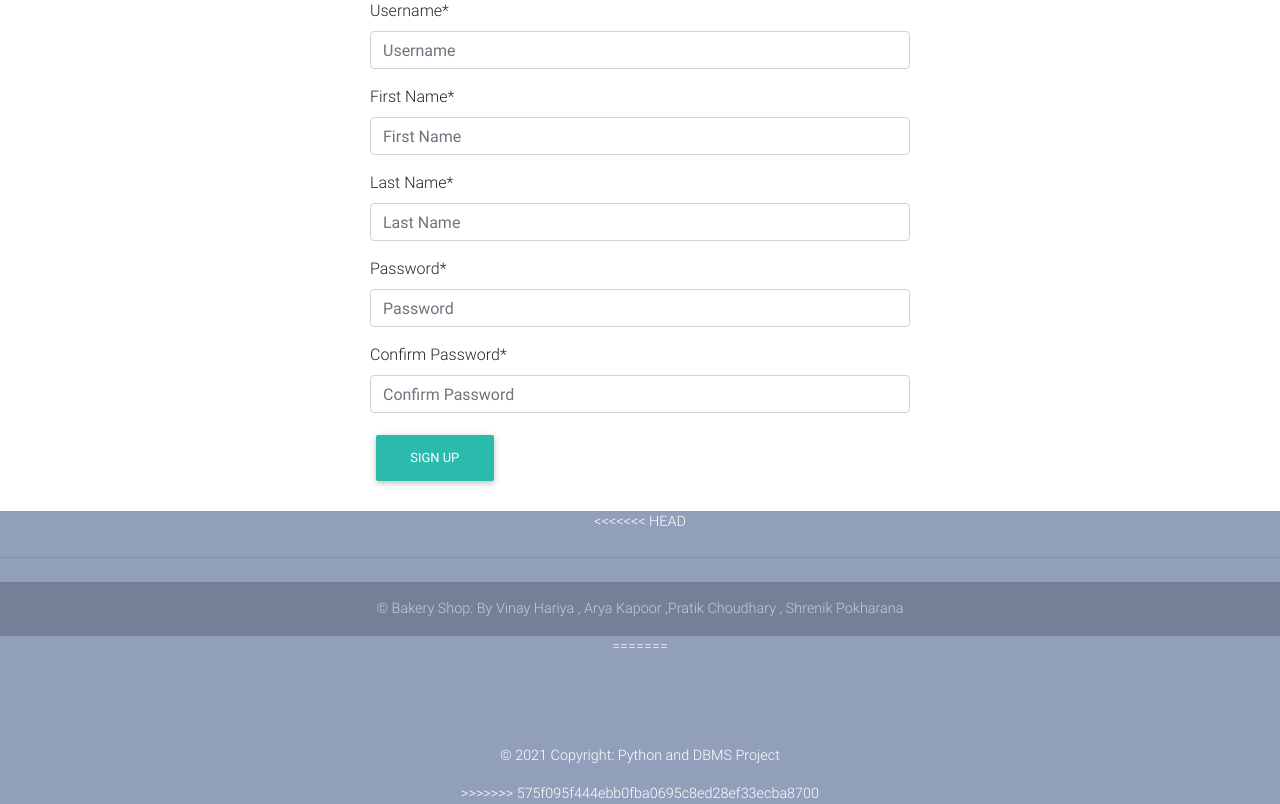
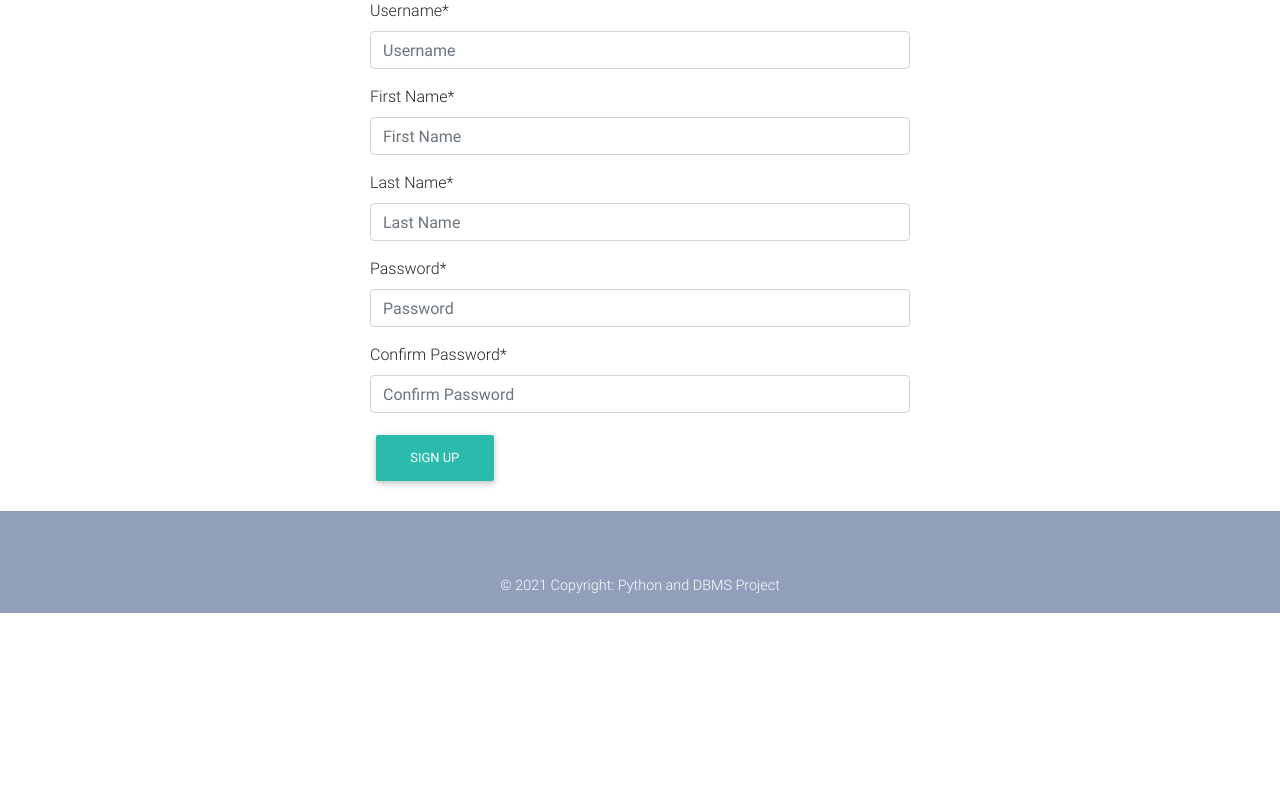
Before and after one commit to arya21kapoor/DBMS_Python_project, a Django app: page /accounts/signup/ in a window 1280 px wide. Shown: the part 249-1053 px from the top of the page. After the commit the page ends 862 px from the top, so only its background shows below. Run offline with Django 3.2, Linux system fonts and the light colour scheme; style sheets or scripts are compiled from the project's sources; some libraries are stand-ins or nearby versions.

Commit message:
Pushing HTML changes

```diff
--- a/EComWeb/website/templates/footer.html
+++ b/EComWeb/website/templates/footer.html
@@ -1,74 +1,8 @@
 {% load static %}
 <footer class="page-footer text-center font-small mt-4 wow fadeIn">
-<<<<<<< HEAD
-  <!--Call to action-->
-  <!--
-  <div class="pt-4">
-    <a class="btn btn-outline-white" href="https://mdbootstrap.com/docs/jquery/getting-started/download/" target="_blank"
-    role="button">Download MDB
-    <i class="fas fa-download ml-2"></i>
-  </a>
-  <a class="btn btn-outline-white" href="https://mdbootstrap.com/education/bootstrap/" target="_blank" role="button">Start
-    free tutorial
-    <i class="fas fa-graduation-cap ml-2"></i>
-  </a>
-</div>
-  -->
-<!--/.Call to action-->
-
-
-<hr class="my-4">
-<!-- Social icons -->
-<!--
-<div class="pb-4">
-  <a href="https://www.facebook.com/mdbootstrap" target="_blank">
-    <i class="fab fa-facebook-f mr-3"></i>
-  </a>
-
-  <a href="https://twitter.com/MDBootstrap" target="_blank">
-    <i class="fab fa-twitter mr-3"></i>
-  </a>
-
-  <a href="https://www.youtube.com/watch?v=7MUISDJ5ZZ4" target="_blank">
-    <i class="fab fa-youtube mr-3"></i>
-  </a>
-
-  <a href="https://plus.google.com/u/0/b/107863090883699620484" target="_blank">
-    <i class="fab fa-google-plus-g mr-3"></i>
-  </a>
-
-  <a href="https://dribbble.com/mdbootstrap" target="_blank">
-    <i class="fab fa-dribbble mr-3"></i>
-  </a>
-
-  <a href="https://pinterest.com/mdbootstrap" target="_blank">
-    <i class="fab fa-pinterest mr-3"></i>
-  </a>
-
-  <a href="https://github.com/mdbootstrap/bootstrap-material-design" target="_blank">
-    <i class="fab fa-github mr-3"></i>
-  </a>
-
-  <a href="http://codepen.io/mdbootstrap/" target="_blank">
-    <i class="fab fa-codepen mr-3"></i>
-  </a>
-</div>
--->
-<!-- Social icons -->
-
-<!--Copyright-->
-
-<div class="footer-copyright py-3">
-  © Bakery Shop: By Vinay Hariya , Arya Kapoor ,Pratik Choudhary , Shrenik Pokharana
-  <!--<a href="https://mdbootstrap.com/education/bootstrap/" target="_blank"> MDBootstrap.com </a>-->
-</div>
-<!--/.Copyright-->
-
-=======
    <div class="pt-4 my-4"></div>
    <div class="py-3">
       © 2021 Copyright:
       <a href=""> Python and DBMS Project </a>
    </div>
->>>>>>> 575f095f444ebb0fba0695c8ed28ef33ecba8700
 </footer>
```
Also changed, not shown: 1 other file.
